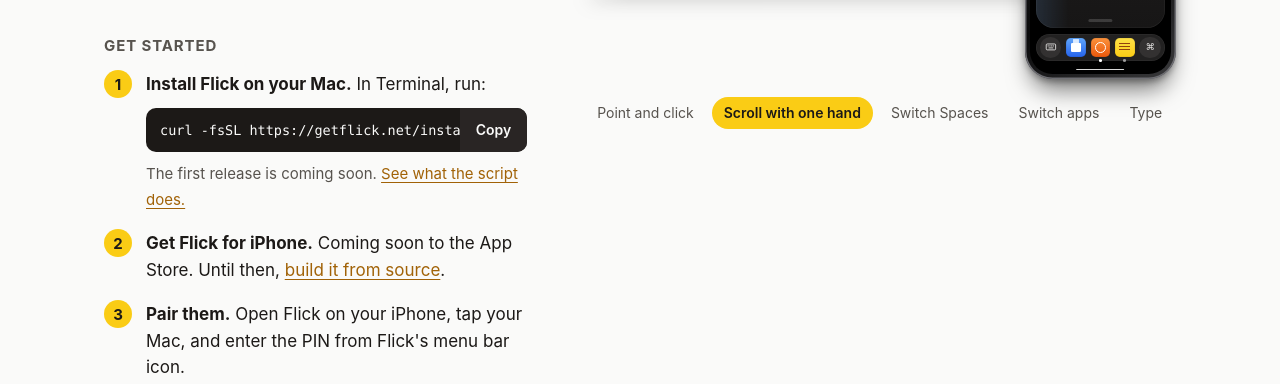
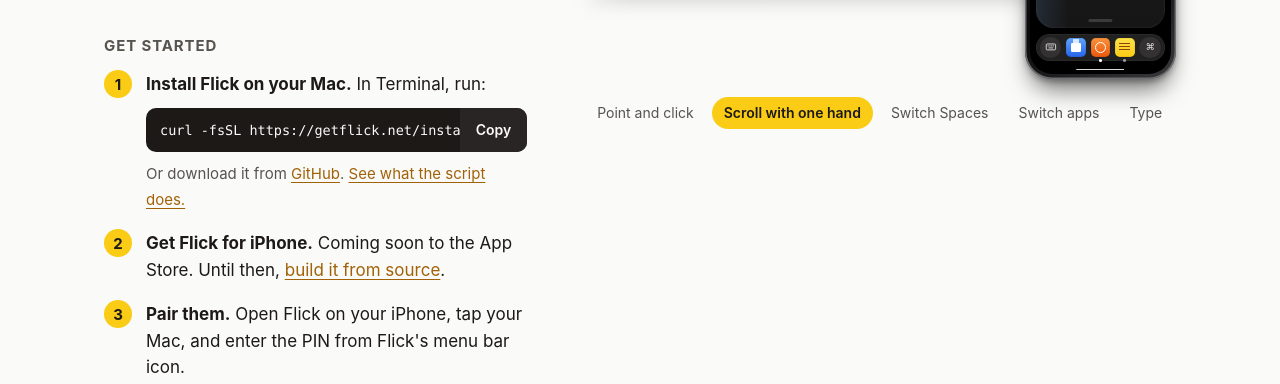
Before and after one commit to jmwoliver/flick, a plain HTML site: page website/index.html in a window 1280 px wide. Shown: the part 416-800 px from the top of the page. Drawn offline with Linux system fonts and the light colour scheme.

Commit message:
Flick for Mac 1.0.0 is out: update the site, README and review notes

```diff
--- a/website/index.html
+++ b/website/index.html
@@ -129,7 +129,7 @@
                 <code id="install-command">curl -fsSL https://getflick.net/install.sh | bash</code>
                 <button type="button" id="copy-install" aria-label="Copy install command">Copy</button>
               </div>
-              <span class="small">The first release is coming soon. <a href="/install.sh">See what the script does.</a></span>
+              <span class="small">Or download it from <a href="https://github.com/jmwoliver/flick/releases/latest">GitHub</a>. <a href="/install.sh">See what the script does.</a></span>
             </li>
             <li>
               <strong>Get Flick for iPhone.</strong> Coming soon to the App Store. Until then, <a href="https://github.com/jmwoliver/flick#build-from-source">build it from source</a>.
```
Also changed, not shown: 2 other files.
